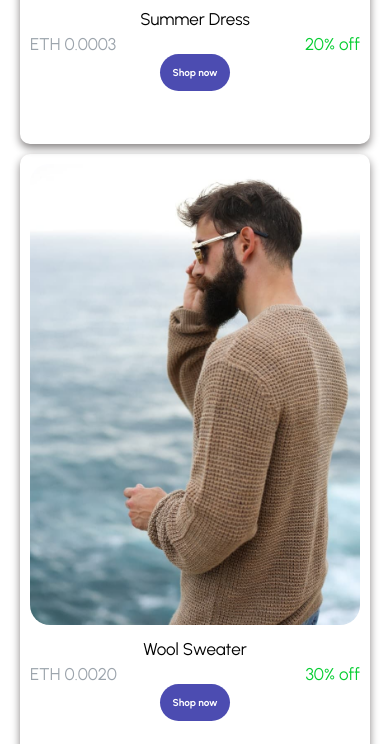
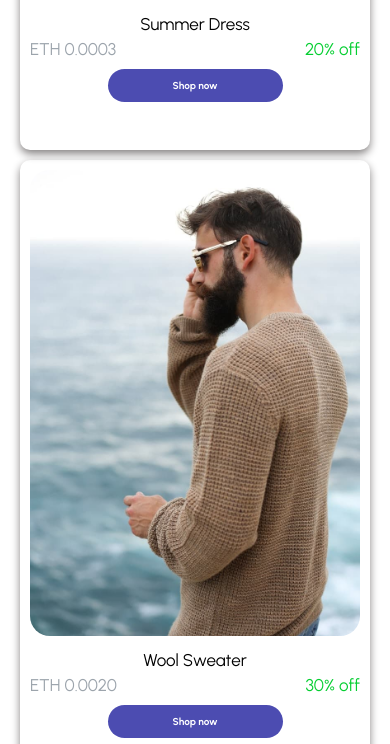
Before and after one commit to Eguonor28/Ecommerce-landing-page, a plain HTML site: page index.html in a window 390 px wide. Shown: the part 1139-1883 px from the top of the page. Drawn offline with Linux system fonts and the light colour scheme; a web font is replaced by a local one.

Commit message:
place the button using width and max-width

```diff
--- a/style.css
+++ b/style.css
@@ -117,17 +117,20 @@ img {
   border-radius: 30px;
 }
 .shop_now {
-  padding: 12px;
+  padding: 10px;
   border-radius: 50px;
   border: none;
   background-color: rgb(76, 76, 177);
   color: white;
   font-size: 10px;
   font-weight: 700;
+  width: 100%;
+  max-width: 50%;
 }
 .shop_now:hover {
   background-color: rgb(86, 86, 187);
   transition: 0.3s;
+  padding: 10px;
 }
 .image_container {
   box-shadow: 0 4px 8px rgb(134, 131, 131);
@@ -210,5 +213,8 @@ h2 {
       justify-content: center;
       margin: 0 auto;
     }
+    .shop_now {
+      margin-top: 10px;
+    }
   }
 }
```
